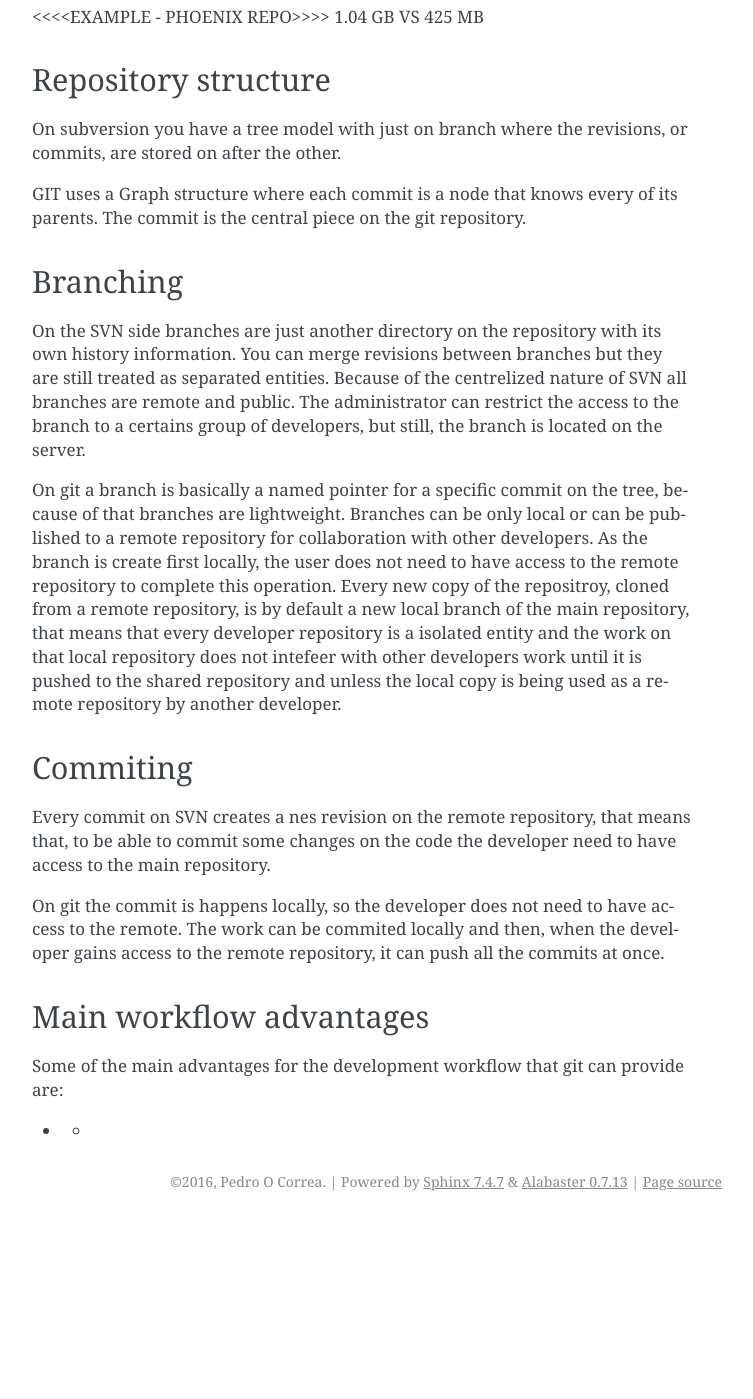
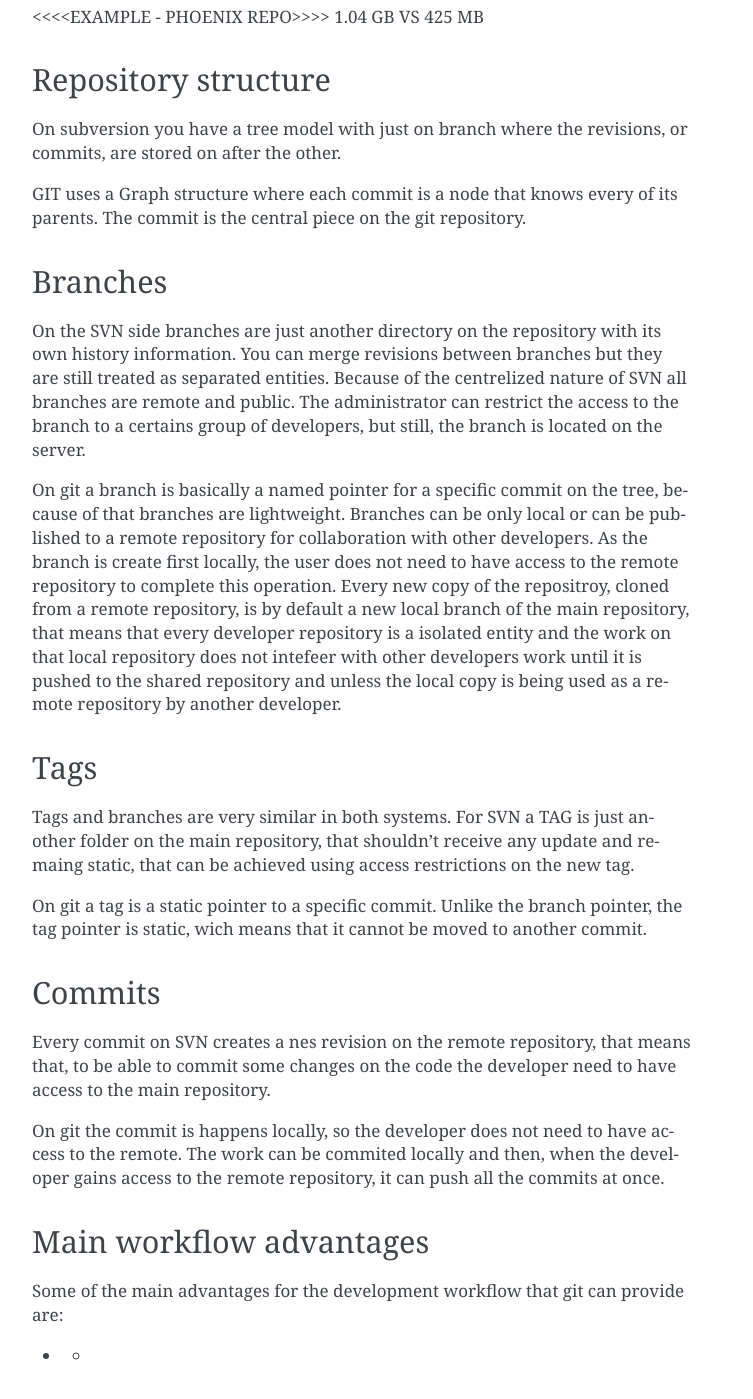
Before and after one commit to pedrostc/svn-vs-git, a Sphinx documentation site: the page built from docs/Presentation.md, in a window 1280 px wide and 1400 px high, scrolled down 708 px. Shown: the whole window, without its empty margins (388-1141 px from the left). Built offline with Sphinx 7.4.7, drawn with Linux system fonts in a browser that asks for light colours; before the commit the page ends 1929 px from its top, so only the background shows below that; some of the changed text lies outside the part shown.

Commit message:
Added tags section

```diff
--- a/docs/Presentation.md
+++ b/docs/Presentation.md
@@ -24,14 +24,20 @@ On subversion you have a tree model with just on branch where the revisions, or
 
 GIT uses a Graph structure where each commit is a node that knows every of its parents. The commit is the central piece on the git repository.
 
-## Branching
+## Branches
 
 On the SVN side branches are just another directory on the repository with its own history information. You can merge revisions between branches but they are still treated as separated entities. Because of the centrelized nature of SVN all branches are remote and public. The administrator can restrict the access to the branch to a certains group of developers, but still, the branch is located on the server.
 
 On git a branch is basically a named pointer for a specific commit on the tree, because of that branches are lightweight. Branches can be only local or can be published to a remote repository for collaboration with other developers. As the branch is create first locally, the user does not need to have access to the remote repository to complete this operation.
 Every new copy of the repositroy, cloned from a remote repository, is by default a new local branch of the main repository, that means that every developer repository is a isolated entity and the work on that local repository does not intefeer with other developers work until it is pushed to the shared repository and unless the local copy is being used as a remote repository by another developer.
 
-## Commiting
+## Tags
+
+Tags and branches are very similar in both systems. For SVN a TAG is just another folder on the main repository, that shouldn't receive any update and remaing static, that can be achieved using access restrictions on the new tag.
+
+On git a tag is a static pointer to a specific commit. Unlike the branch pointer, the tag pointer is static, wich means that it cannot be moved to another commit.
+
+## Commits
 
 Every commit on SVN creates a nes revision on the remote repository, that means that, to be able to commit some changes on the code the developer need to have access to the main repository.
 
```
